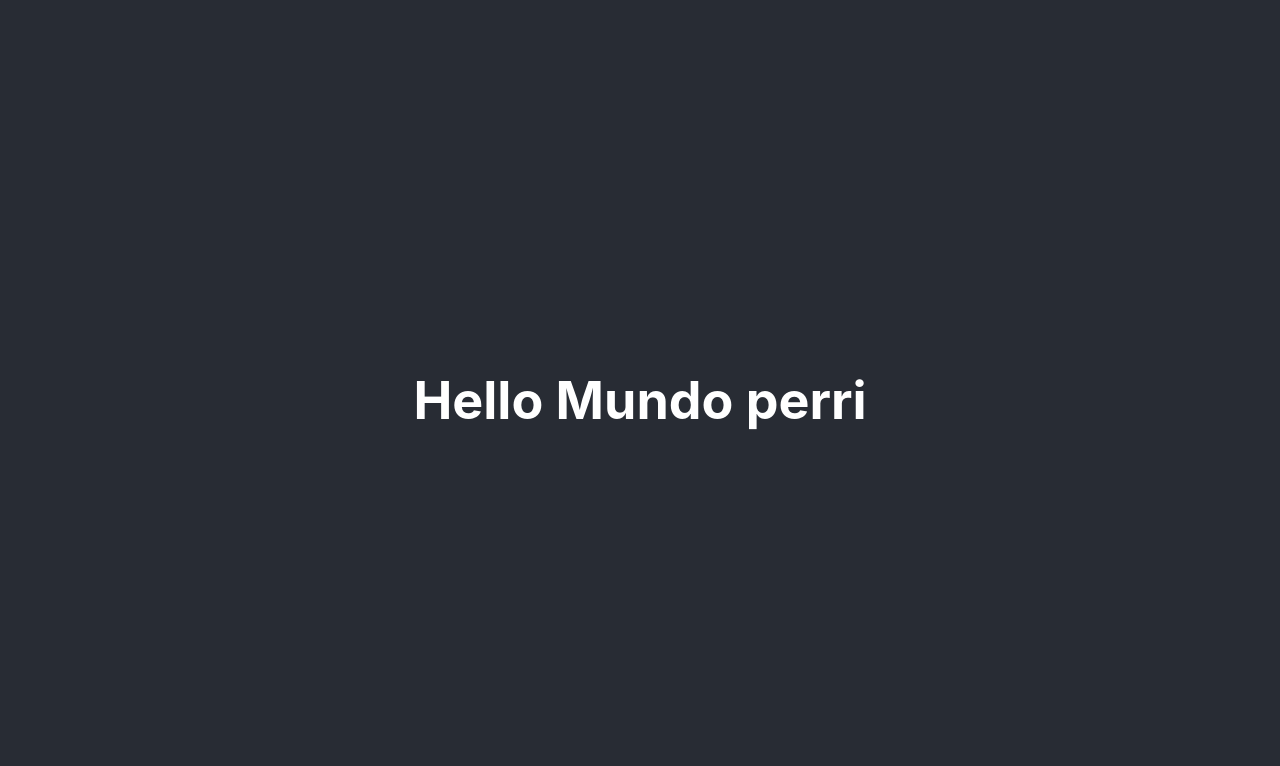
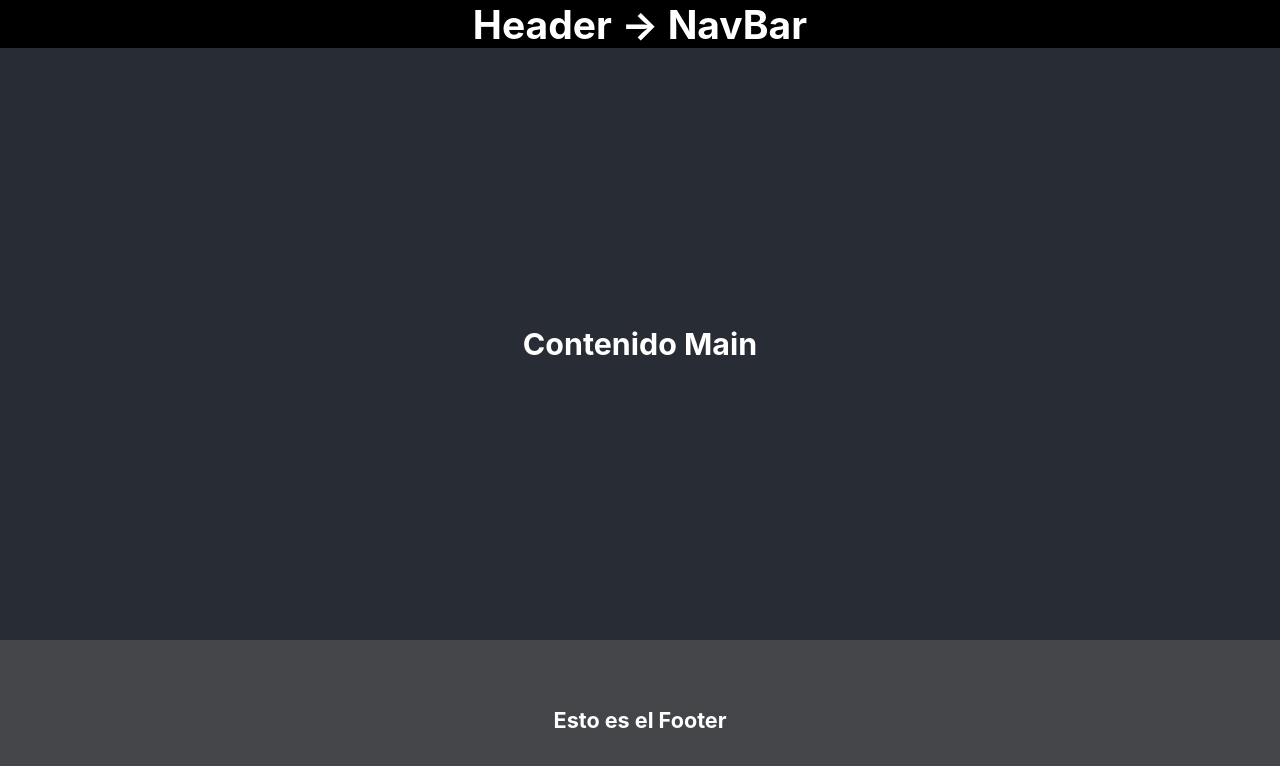
Before and after one commit to bugen86/Proyectos, a React (Create React App) app: page / in a window 1280 px wide. Shown: the top 766 px of the page. Built offline with nearby package versions, Linux system fonts and the light colour scheme.

Commit message:
Arreglos menores en componentes y css

```diff
--- a/src/components/App.js
+++ b/src/components/App.js
@@ -1,18 +1,25 @@
 // React
-import React from "react"
+import React, { Component } from "react"
 
 // Css
 import "./css/App.css"
 
+// Components
+import Header from "./Header"
+import Main from "./Main"
+import Footer from "./Footer"
+
 // Main
-function App() {
-	return (
-		<div className="App">
-			<header className="App-header">
-				<h1>Hello Mundo perri</h1>
-			</header>
-		</div>
-	)
+class App extends Component {
+	render() {
+		return (
+			<React.Fragment>
+				<Header />
+				<Main />
+				<Footer />
+			</React.Fragment>
+		)
+	}
 }
 
 export default App
--- /dev/null
+++ b/src/components/Footer.js
@@ -0,0 +1,18 @@
+// React
+import React, { Component } from "react"
+
+// Css
+import "./css/Footer.css"
+
+// Main
+class Footer extends Component {
+	render() {
+		return (
+			<div className="Footer">
+				<h5>Esto es el Footer</h5>
+			</div>
+		)
+	}
+}
+
+export default Footer
--- /dev/null
+++ b/src/components/Header.js
@@ -0,0 +1,18 @@
+// React
+import React, { Component } from "react"
+
+// Css
+import "./css/Header.css"
+
+// Main
+class Header extends Component {
+	render() {
+		return (
+			<header className="Header">
+				<h2>Header -> NavBar</h2>
+			</header>
+		)
+	}
+}
+
+export default Header
--- /dev/null
+++ b/src/components/Main.js
@@ -0,0 +1,18 @@
+// React
+import React, { Component } from "react"
+
+// Css
+import "./css/Main.css"
+
+// Main
+class Main extends Component {
+	render() {
+		return (
+			<main className="Main">
+				<h3>Contenido Main</h3>
+			</main>
+		)
+	}
+}
+
+export default Main
--- /dev/null
+++ b/src/components/css/Footer.css
@@ -0,0 +1,11 @@
+.Footer {
+	text-align: center;
+	background-color: #434549;
+	min-height: 20vh;
+	display: flex;
+	flex-direction: column;
+	align-items: center;
+	justify-content: center;
+	font-size: calc(10px + 2vmin);
+	color: white;
+}
--- /dev/null
+++ b/src/components/css/Header.css
@@ -0,0 +1,11 @@
+.Header {
+	text-align: center;
+	background-color: #000000;
+	height: 6vh;
+	display: flex;
+	flex-direction: column;
+	align-items: center;
+	justify-content: center;
+	font-size: calc(10px + 2vmin);
+	color: white;
+}
--- /dev/null
+++ b/src/components/css/Main.css
@@ -0,0 +1,11 @@
+.Main {
+	text-align: center;
+	background-color: #282c34;
+	min-height: 74vh;
+	display: flex;
+	flex-direction: column;
+	align-items: center;
+	justify-content: center;
+	font-size: calc(10px + 2vmin);
+	color: white;
+}
```
